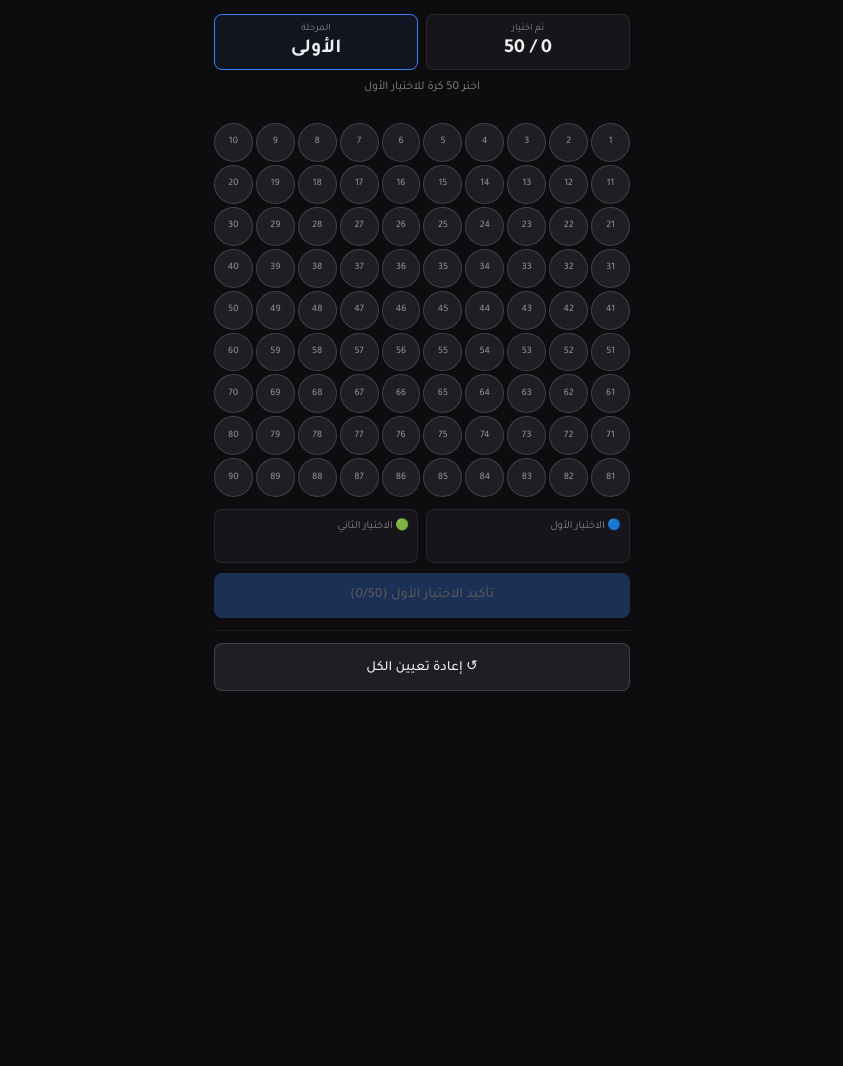
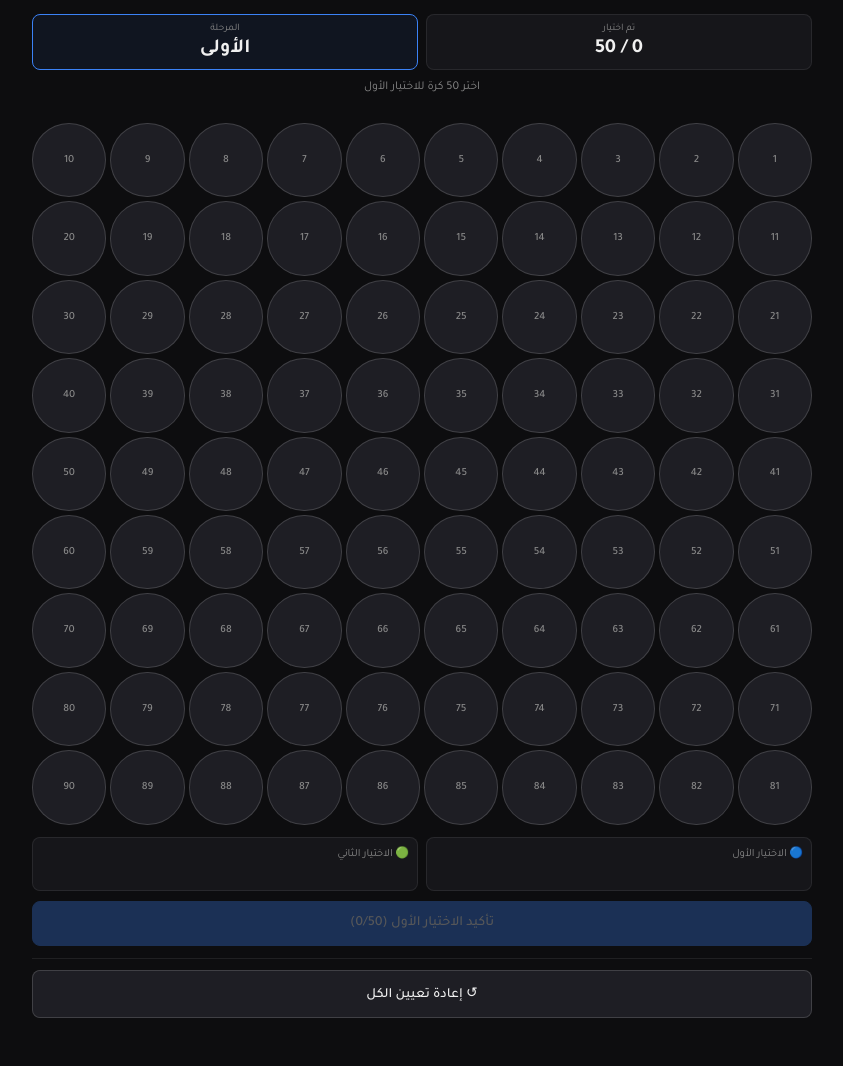
Before and after one commit to mohmmadboxbox-ops/Sandouq-Al-box, a Python web app: template templates/index.html in a window 1280 px wide. Shown: the part 75-1141 px from the top of the page, without its empty margins (218-1061 px from the left). Before the commit the page ends 766 px from the top, so only its background shows below. Run offline with Jinja, Linux system fonts and the light colour scheme; the template is opened without the code that fills it, so the values that code supplies are empty.

Commit message:
Refactor layout and ball styles in index.html
Updated styles for app layout and ball elements.

```diff
--- a/templates/index.html
+++ b/templates/index.html
@@ -20,7 +20,10 @@ body { background: var(--bg); font-family: 'Tajawal', sans-serif; color: var(--t
 .header { text-align: center; padding: 20px 16px 14px; border-bottom: 0.5px solid var(--border); background: var(--surface); margin-bottom: 14px; position: sticky; top: 0; z-index: 10; }
 .header h1 { font-size: 17px; font-weight: 700; color: var(--text); }
 .header .sub { font-size: 11px; color: var(--text2); margin-top: 3px; }
-#app { padding: 0 12px; max-width: 440px; margin: 0 auto; }
+
+/* السماح للوحة بالتمدد لأقصى عرض مع حواف مريحة للعين */
+#app { padding: 0 10px; width: 100%; max-width: 800px; margin: 0 auto; }
+
 .counter-bar { display: flex; gap: 8px; margin-bottom: 10px; }
 .counter-box { flex: 1; background: var(--surface); border: 0.5px solid var(--border); border-radius: var(--radius-sm); padding: 8px 10px; text-align: center; }
 .counter-box .lbl { font-size: 10px; color: var(--text2); margin-bottom: 2px; }
@@ -31,10 +34,14 @@ body { background: var(--bg); font-family: 'Tajawal', sans-serif; color: var(--t
 .phase-label { font-size: 12px; color: var(--text2); text-align: center; margin-bottom: 5px; }
 .msg { font-size: 12px; text-align: center; min-height: 18px; margin-bottom: 6px; color: var(--red); }
 .msg.green { color: var(--green); } .msg.gold { color: var(--gold); }
-.grid { display: grid; grid-template-columns: repeat(10, 1fr); gap: 3px; margin-bottom: 12px; }
-.ball { aspect-ratio: 1; border-radius: 50%; border: 1px solid var(--border2); background: var(--surface2); display: flex; align-items: center; justify-content: center; font-size: 10px; font-weight: 500; color: var(--text2); cursor: pointer; user-select: none; }
+.grid { display: grid; grid-template-columns: repeat(10, 1fr); gap: 4px; margin-bottom: 12px; }
+.ball { aspect-ratio: 1; border-radius: 50%; border: 1px solid var(--border2); background: var(--surface2); display: flex; align-items: center; justify-content: center; font-size: 11px; font-weight: 500; color: var(--text2); cursor: pointer; user-select: none; }
 .ball.sel1 { background: var(--blue); color: #fff; border-color: var(--blue); box-shadow: 0 0 8px var(--blue-glow); font-weight: 700; }
 .ball.sel2 { background: var(--green); color: #fff; border-color: var(--green); box-shadow: 0 0 8px var(--green-glow); font-weight: 700; }
+
+/* تأثير خرافي للكرة المشتركة بين الاختيارين */
+.ball.sel1.sel2 { background: linear-gradient(135deg, var(--blue) 50%, var(--green) 50%); border-color: #fff; box-shadow: 0 0 10px rgba(255,255,255,0.3); font-weight: 700; color: #fff; }
+
 .ball.locked { opacity: 0.28; cursor: default; }
 .sel-row { display: flex; gap: 8px; margin-bottom: 10px; }
 .sel-box { flex: 1; background: var(--surface); border: 0.5px solid var(--border); border-radius: var(--radius-sm); padding: 8px; min-height: 54px; }
@@ -136,7 +143,7 @@ function toggleBall(n, el) {
   if (idx === -1) {
     if (current.length >= MAX) { showMsg('وصلت للحد الأقصى 50 كرة!', 'red'); return; }
     current.push(n); el.classList.add(phase === 1 ? 'sel1' : 'sel2');
-  } else { current.splice(idx, 1); el.classList.remove('sel1', 'sel2'); }
+  } else { current.splice(idx, 1); el.classList.remove(phase === 1 ? 'sel1' : 'sel2'); }
   updateUI();
 }
 
@@ -258,7 +265,7 @@ document.getElementById('reset-btn').addEventListener('click', () => {
 
 function resetGrid(full) {
   grid.querySelectorAll('.ball').forEach(b => { b.classList.remove('sel1', 'sel2', 'locked'); });
-  if (!full && sel1.length) { sel1.forEach(n => { const el = getBallEl(n); if (el) el.classList.add('sel1', 'locked'); }); }
+  if (!full && sel1.length) { sel1.forEach(n => { const el = getBallEl(n); if (el) el.classList.add('sel1'); }); } // إزالة القفل لتمكين الاختيار الثاني
   updateUI();
 }
 function lockAll() { grid.querySelectorAll('.ball').forEach(b => b.classList.add('locked')); }
```
